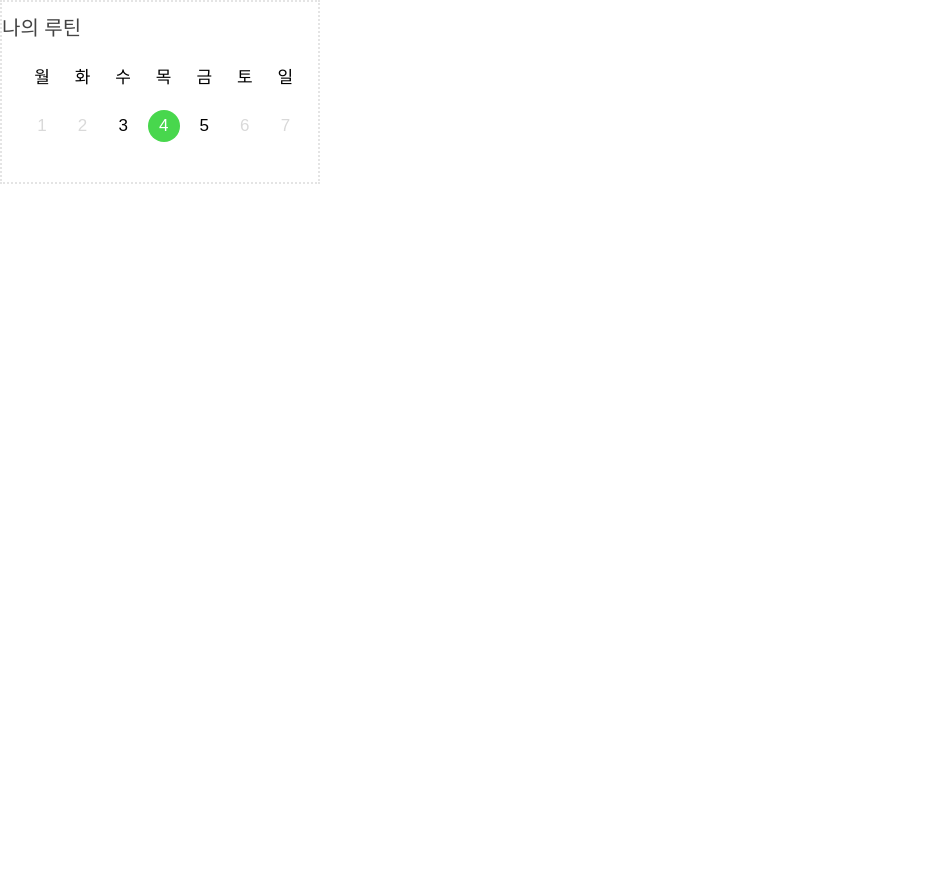
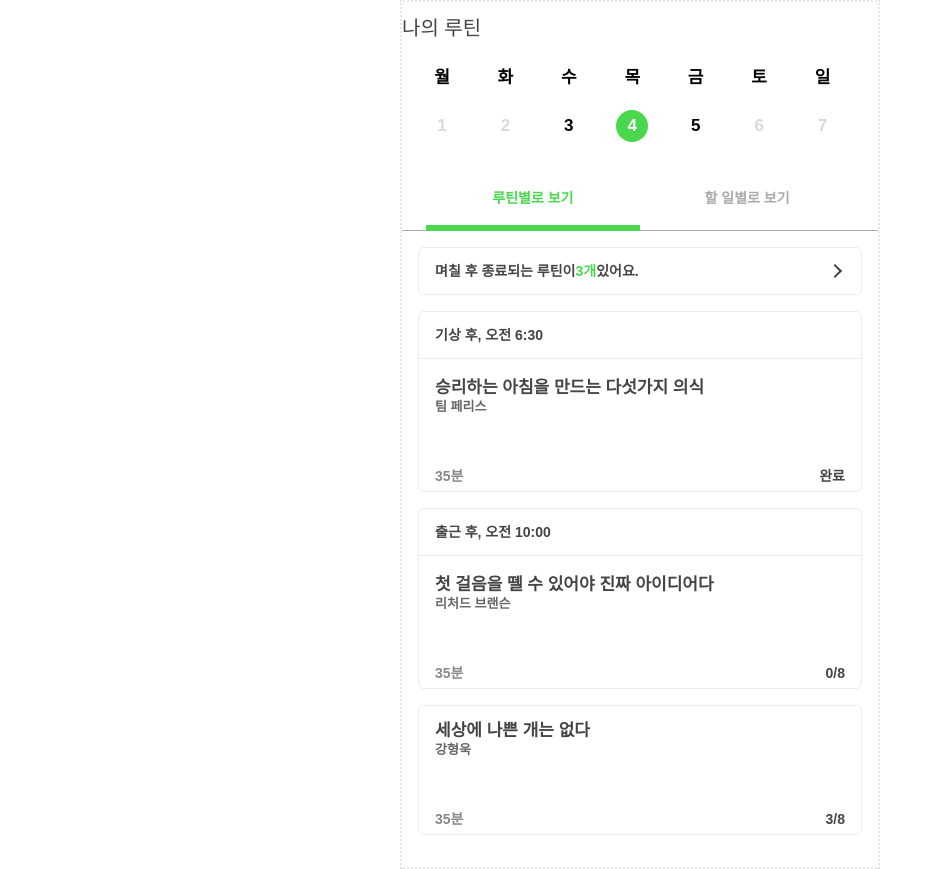
Before and after one commit to B-side-team3/client, a Next.js app: page /home in a window 1280 px wide. Shown: the whole page, without its empty margins (0-943 px from the left). Before the commit the page ends 800 px from the top, so only its background shows below. Built offline with nearby package versions, Linux system fonts and the light colour scheme; no server answers; sample sign-in values are in the browser's storage; a web font is replaced by a local one.

Commit message:
Update 홈화면 UI 퍼블리싱

```diff
--- a/pages/home.tsx
+++ b/pages/home.tsx
@@ -5,9 +5,40 @@ import styled from "styled-components";
 import type SwiperCore from "swiper";
 import { Swiper, SwiperSlide } from "swiper/react";
 
+const routineData = {
+  deadline_count: 3,
+  routine_data: [
+    {
+      startTime: "기상 후, 오전 6:30",
+      label: "승리하는 아침을 만드는 다섯가지 의식",
+      author: "팀 페리스",
+      requiredTime: 35,
+      totalRoutine: 8,
+      restRoutine: 8,
+    },
+    {
+      startTime: "출근 후, 오전 10:00",
+      label: "첫 걸음을 뗄 수 있어야 진짜 아이디어다",
+      author: "리처드 브랜슨",
+      requiredTime: 35,
+      totalRoutine: 8,
+      restRoutine: 0,
+    },
+    {
+      startTime: "",
+      label: "세상에 나쁜 개는 없다",
+      author: "강형욱",
+      requiredTime: 35,
+      totalRoutine: 8,
+      restRoutine: 3,
+    },
+  ],
+};
+
 const Home: NextPage = () => {
   const todayDate = new Date().getDate();
   const [swiper, setSwiper] = useState<SwiperCore>();
+  const [tab, setTab] = useState("routine");
 
   const clickDate = (date: number) => {
     (swiper as SwiperCore).slideTo(date - 1, 500, false);
@@ -34,6 +65,20 @@ const Home: NextPage = () => {
     return thisMonthDays;
   };
 
+  const changeTab = (e: any) => {
+    if (e.target.classList[0] === "active") {
+      return;
+    }
+    setTab(e.target.id);
+
+    const parentElement = e.target.parentElement.children;
+    const { length } = parentElement;
+    for (let i = 0; i < length; i++) {
+      parentElement[i].classList.remove("active");
+    }
+    (e.target as HTMLLIElement).classList.add("active");
+  };
+
   return (
     <HomeWrap>
       <div className="title-wrap">
@@ -51,6 +96,88 @@ const Home: NextPage = () => {
           {getThisMounth()}
         </Swiper>
       </div>
+
+      <div className="home-content">
+        <ul className="category">
+          <li className="active" id="routine" onClick={changeTab}>
+            루틴별로 보기
+          </li>
+          <li id="todo" onClick={changeTab}>
+            할 일별로 보기
+          </li>
+        </ul>
+        {tab === "routine" ? (
+          <ul className="category-routine">
+            <p>
+              며칠 후 종료되는 루틴이
+              <span className="green_color">
+                {routineData.deadline_count}개
+              </span>
+              있어요.
+            </p>
+            {routineData.routine_data.map(
+              (
+                {
+                  startTime,
+                  label,
+                  author,
+                  requiredTime,
+                  totalRoutine,
+                  restRoutine,
+                },
+                index,
+              ) => (
+                <ol key={`${index}th_routine_data`} className="routine_card">
+                  {startTime && <li className="startTime">{startTime}</li>}
+                  <li className="label">{label}</li>
+                  <li className="author">{author}</li>
+                  <li className="data_graph" />
+                  <li className="complete_wrap">
+                    <p className="required_time">{requiredTime}분</p>
+                    <p className="complete">
+                      {restRoutine === totalRoutine
+                        ? "완료"
+                        : `${restRoutine}/${totalRoutine}`}
+                    </p>
+                  </li>
+                </ol>
+              ),
+            )}
+          </ul>
+        ) : (
+          <ul className="category-to-do">
+            <p>asd</p>
+            {routineData.routine_data.map(
+              (
+                {
+                  startTime,
+                  label,
+                  author,
+                  requiredTime,
+                  totalRoutine,
+                  restRoutine,
+                },
+                index,
+              ) => (
+                <ol key={`${index}th_routine_data`} className="routine_card">
+                  {startTime && <li className="startTime">{startTime}</li>}
+                  <li className="label">{label}</li>
+                  <li className="author">{author}</li>
+                  <li className="data_graph" />
+                  <li className="complete_wrap">
+                    <p className="required_time">{requiredTime}분</p>
+                    <p className="complete">
+                      {restRoutine === totalRoutine
+                        ? "완료"
+                        : `${restRoutine}/${totalRoutine}`}
+                    </p>
+                  </li>
+                </ol>
+              ),
+            )}
+          </ul>
+        )}
+      </div>
     </HomeWrap>
   );
 };
@@ -61,8 +188,16 @@ const HomeWrap = styled.div`
   padding: 1rem 0;
   margin: 0 auto;
   width: 100%;
-  max-width: 20rem;
   height: 100%;
+  p,
+  li {
+    font-weight: 600;
+  }
+
+  .green_color {
+    font-weight: 800;
+    color: #48d74d;
+  }
   .title-wrap {
     display: flex;
     flex-direction: column;
@@ -76,6 +211,7 @@ const HomeWrap = styled.div`
     flex-wrap: wrap;
     flex-direction: column;
     padding: 1rem;
+    cursor: pointer;
     .date {
       width: 100%;
       height: 6rem;
@@ -120,5 +256,105 @@ const HomeWrap = styled.div`
       }
     }
   }
+
+  .home-content {
+    .category {
+      display: flex;
+      justify-content: center;
+      cursor pointer;
+      border-bottom: 1px #aaaaaa solid;
+      li {
+        position: relative;
+        display: flex;
+        justify-content: center;
+        align-items: center;
+        width: 45%;
+        height: 4rem;
+        color: #aaaaaa;
+        font-weight: 600;
+        transition: all 0.5s;
+        &.active {
+          color: #48d74d;
+        }
+        &.active::before {
+          opacity: 1;
+        }
+        &::before {
+          content: "";
+          display: block;
+          position: absolute;
+          bottom: -1px;
+          left: 0;
+          width: 100%;
+          height: 6px;
+          background-color: #48d74d;
+          z-index: 1;
+          opacity: 0;
+          transition: all 0.5s;
+        }
+      }
+    }
+
+    .category-routine{
+      padding: 1rem;
+      display: flex;
+      flex-direction: column;
+      gap: 1rem;
+      > p {
+        position: relative;
+        padding: 1rem;
+        color: #444444;
+        border: #ECECEC 1px solid;
+        border-radius: 6px;
+        cursor: pointer;
+        &::before {
+          content: "";
+          position: absolute;
+          top: 50%;
+          right: 1rem;
+          width: 0.5rem;
+          height: 0.5rem;
+          border-color: transform;
+          border-bottom: 2px solid #444444;
+          border-right: 2px solid #444444;
+          transform: translate(-50%,-50%) rotate(-45deg);
+        }
+      }
+
+      .routine_card {
+        position: relative;
+        display: flex;
+        flex-direction: column;
+        padding: 0 0 0.5rem;
+        gap: 0.25rem;
+        color: #444444;
+        border: #ECECEC 1px solid;
+        border-radius: 6px;
+        li {
+          padding: 0 1rem;
+        }
+        .startTime {
+          padding: 1rem;
+          border-bottom: 1px #ECECEC solid;
+        }
+        .label {
+          font-size: 17px;
+          padding-top: 1rem;
+        }
+        .author {
+          color: #666666;
+          font-size: 13px;
+        }
+        .data_graph{
+          padding: 2rem 0 1rem;
+        }
+        .complete_wrap {
+          display: flex;
+          justify-content: space-between;
+          .required_time { color: #888888; }
+        }
+      }
+    }
+  }
 `;
 export default Home;
--- a/pages/login.tsx
+++ b/pages/login.tsx
@@ -10,7 +10,7 @@ const Login: NextPage = () => {
 
   useEffect(() => {
     if (status === "authenticated") {
-      router.push("/");
+      router.push("/home");
     }
   }, [status]);
 
--- a/src/components/Layout/Layout.tsx
+++ b/src/components/Layout/Layout.tsx
@@ -29,8 +29,10 @@ const Layout = ({ children }: LayoutProps) => {
 export default Layout;
 
 const Wrap = styled.div`
+  margin: 0 auto;
   width: 100%;
-  max-width: 20rem;
+  min-width: 20rem;
+  max-width: 30rem;
   height: 100%;
   border: 2px rgba(0, 0, 0, 0.1) dotted;
 `;
```
Also changed, not shown: 1 other file (tests, documents, lock files or other folders).
